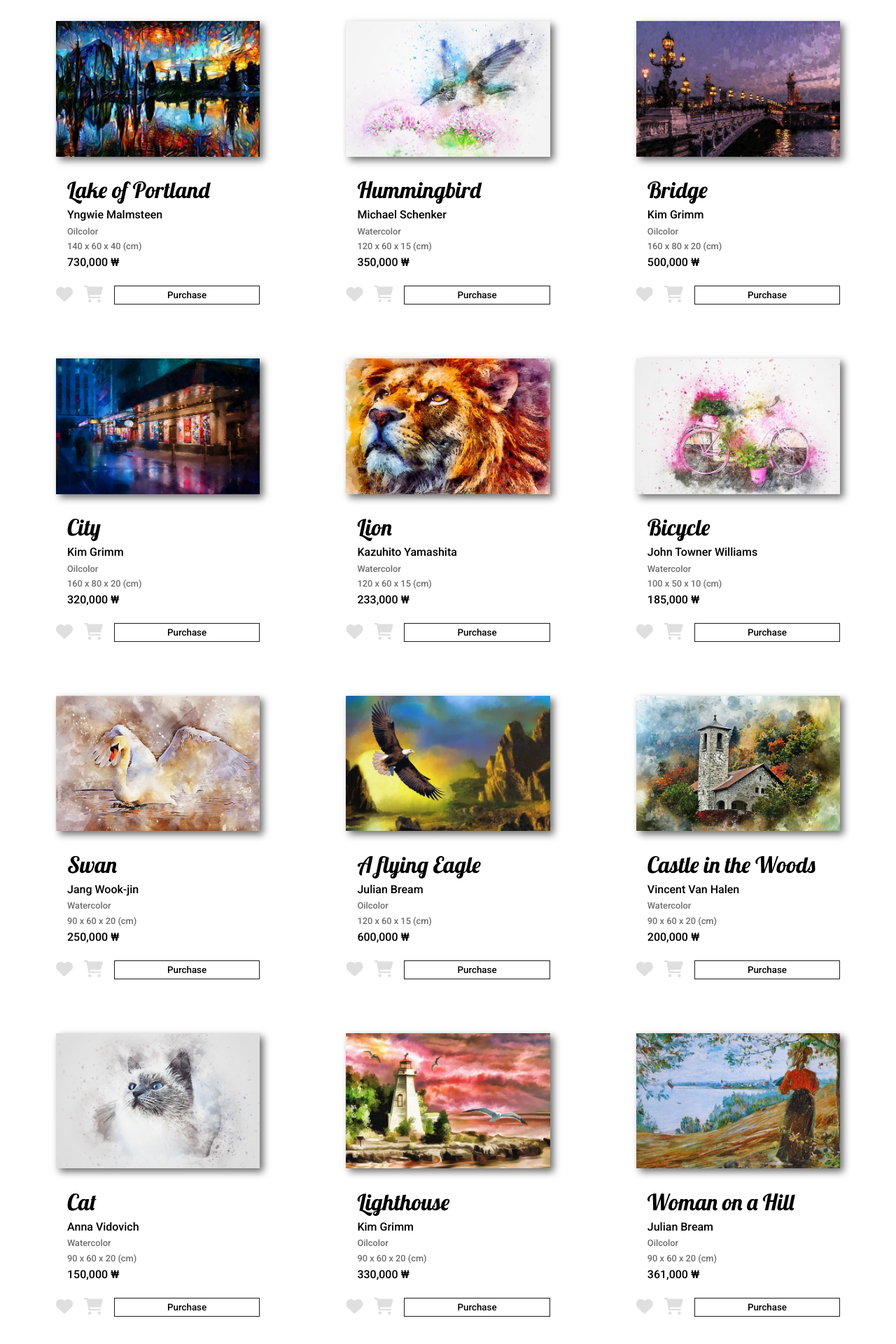
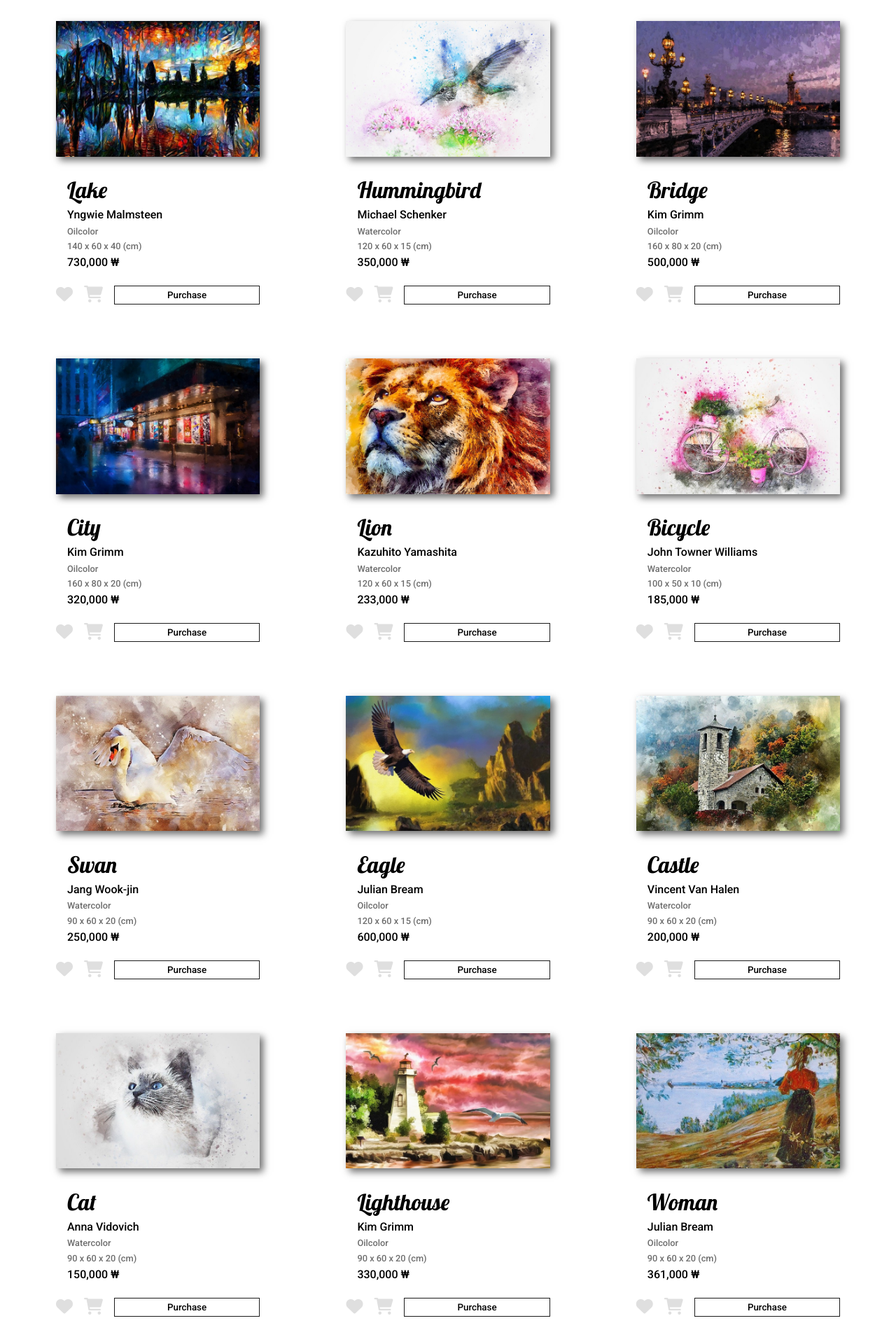
Before and after one commit to yeonghoonPark/react-paintingshop, a React (Create React App) app: page /shop in a window 1280 px wide. Shown: the part 1216-3136 px from the top of the page at 70% size. Built offline with nearby package versions, Linux system fonts and the light colour scheme.

Commit message:
before working with MediaQuery

```diff
--- a/src/components/piece.js
+++ b/src/components/piece.js
@@ -24,7 +24,7 @@ function Piece() {
                 </div>
                 <p className="text">
                   <span>It is a method loved by artists even today because it can be painted using oil-based paint, painted several times, and expressed using a unique texture of paint.</span>
-                  <span>We're offering a 30% discount on Oil paintings, so don't miss this opportunity</span>
+                  <span>We have a new Oil painting in stock, so don't miss this opportunity.</span>
                 </p>
                 <button className="btn btn-oilcolor"><Link to="/"><span>Enjoying Oilcolor</span></Link></button>
               </article>
--- a/src/components/slider.js
+++ b/src/components/slider.js
@@ -6,7 +6,7 @@ function Slider() {
             <div className="container">
                 <h2 className="title">SLIDER</h2>
                 <div className="slide slide1">
-                <h3 className="sub-title">30% discount on Oil painting</h3>
+                <h3 className="sub-title">New Oil paintings are in stock!!</h3>
                 <div className="img-box">
                     <img src={process.env.PUBLIC_URL + '/images/slide01.jpg'} alt="slide01" />
                 </div>
--- a/src/data/productData.json
+++ b/src/data/productData.json
@@ -25,7 +25,7 @@
         },
         {
             "image": "../images/oilcolor_lake.jpg",
-            "title": "Lake of Portland",
+            "title": "Lake",
             "producer": "Yngwie Malmsteen",
             "type": "Oilcolor",
             "size": "140 x 60 x 40 (cm)",
@@ -41,7 +41,7 @@
         },
         {
             "image": "../images/oilcolor-bridge.jpg",
-            "title": "Bridge ",
+            "title": "Bridge",
             "producer": "Kim Grimm",
             "type": "Oilcolor",
             "size": "160 x 80 x 20 (cm)",
@@ -82,7 +82,7 @@
         },
         {
             "image": "../images/oilcolor_eagle.jpg",
-            "title": "A flying Eagle",
+            "title": "Eagle",
             "producer": "Julian Bream",
             "type": "Oilcolor",
             "size": "120 x 60 x 15 (cm)",
@@ -90,7 +90,7 @@
         },
         {
             "image": "../images/watercolor_castle.jpg",
-            "title": "Castle in the Woods",
+            "title": "Castle",
             "producer": "Vincent Van Halen",
             "type": "Watercolor",
             "size": "90 x 60 x 20 (cm)",
@@ -116,7 +116,7 @@
         },
         {
             "image": "../images/oilcolor_woman.jpg",
-            "title": "Woman on a Hill",
+            "title": "Woman",
             "producer": "Julian Bream",
             "type": "Oilcolor",
             "size": "90 x 60 x 20 (cm) ",
--- a/src/shop.js
+++ b/src/shop.js
@@ -47,7 +47,7 @@ function Shop(props) {
                     <nav className="buttons">
                         <span className="all">All</span>
                         <span className="watercolor" data-key="type" data-value="Watercolor">Watercolor</span>
-                        <span className="" data-key="type" data-value="Oilcolor">Oilcolor</span>
+                        <span className="oilcolor" data-key="type" data-value="Oilcolor">Oilcolor</span>
                     </nav>
                     <article className="items">
                         {newProductData}
```
